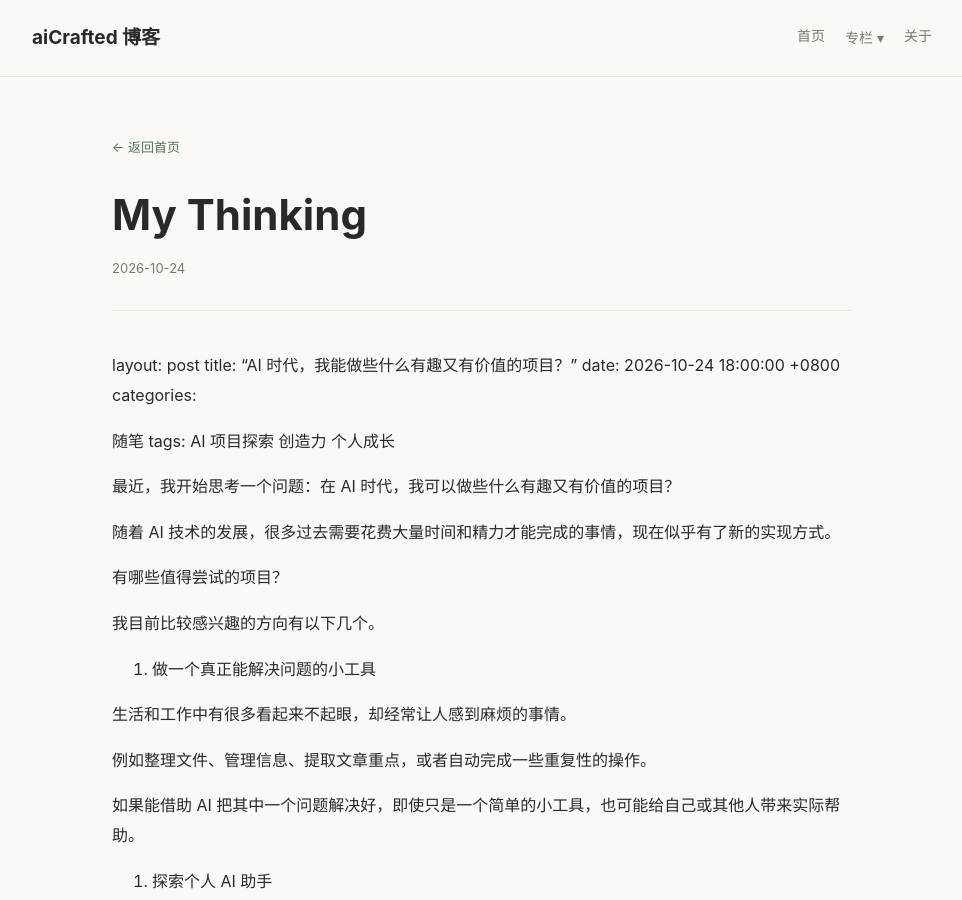
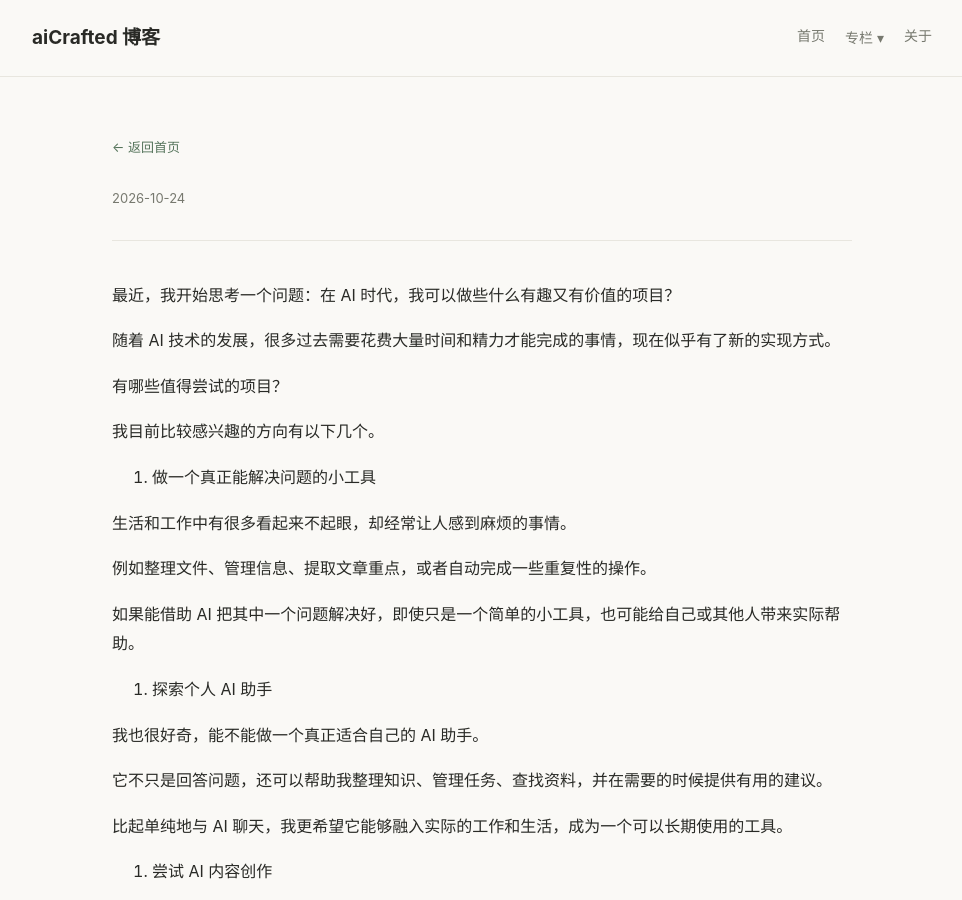
Before and after one commit to aicrafted-dev/aicrafted-dev.github.io, a Jekyll site: the page built from _posts/2026-10-24-my-thinking.md, in a window 1280 px wide and 900 px high. Shown: the whole window, without its empty margins (158-1120 px from the left). Built offline with Jekyll 4.4.1, drawn with Linux system fonts in a browser that asks for light colours; our own code applies the rules of GitHub Pages for plain Markdown files.

Commit message:
Refactor post metadata and add new tags
Updated post metadata and added new tags for better categorization.

```diff
--- a/_posts/2026-10-24-my-thinking.md
+++ b/_posts/2026-10-24-my-thinking.md
@@ -1,10 +1,14 @@
-layout: post title: "AI 时代，我能做些什么有趣又有价值的项目？" date: 2026-10-24 18:00:00 +0800 categories:
-
-随笔 tags:
-AI
+---
+layout: post
+title: "AI 时代，我能做些什么有趣又有价值的项目？"
+date: 2026-10-24 18:00:00 +0800
+categories: 随笔
+tags:随笔
 项目探索
 创造力
 个人成长
+
+---
 
 最近，我开始思考一个问题：在 AI 时代，我可以做些什么有趣又有价值的项目？
 
```
